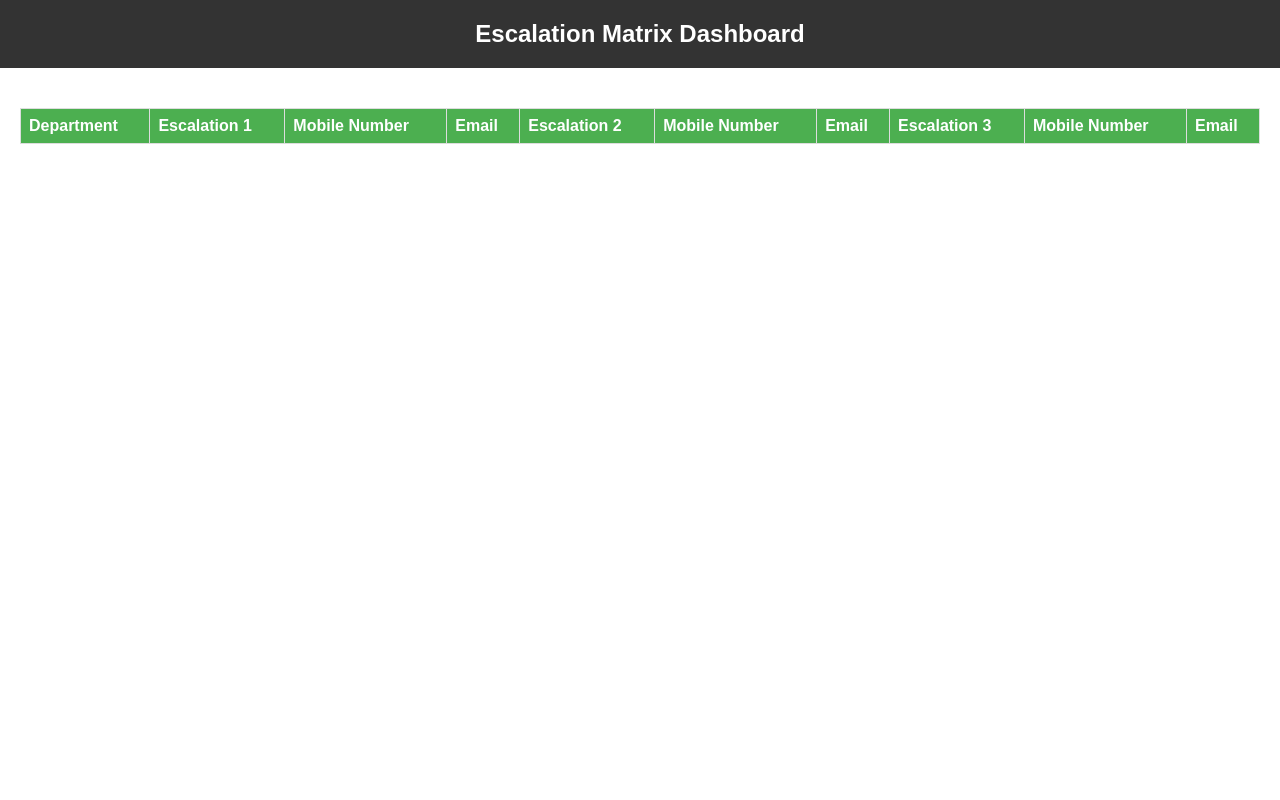
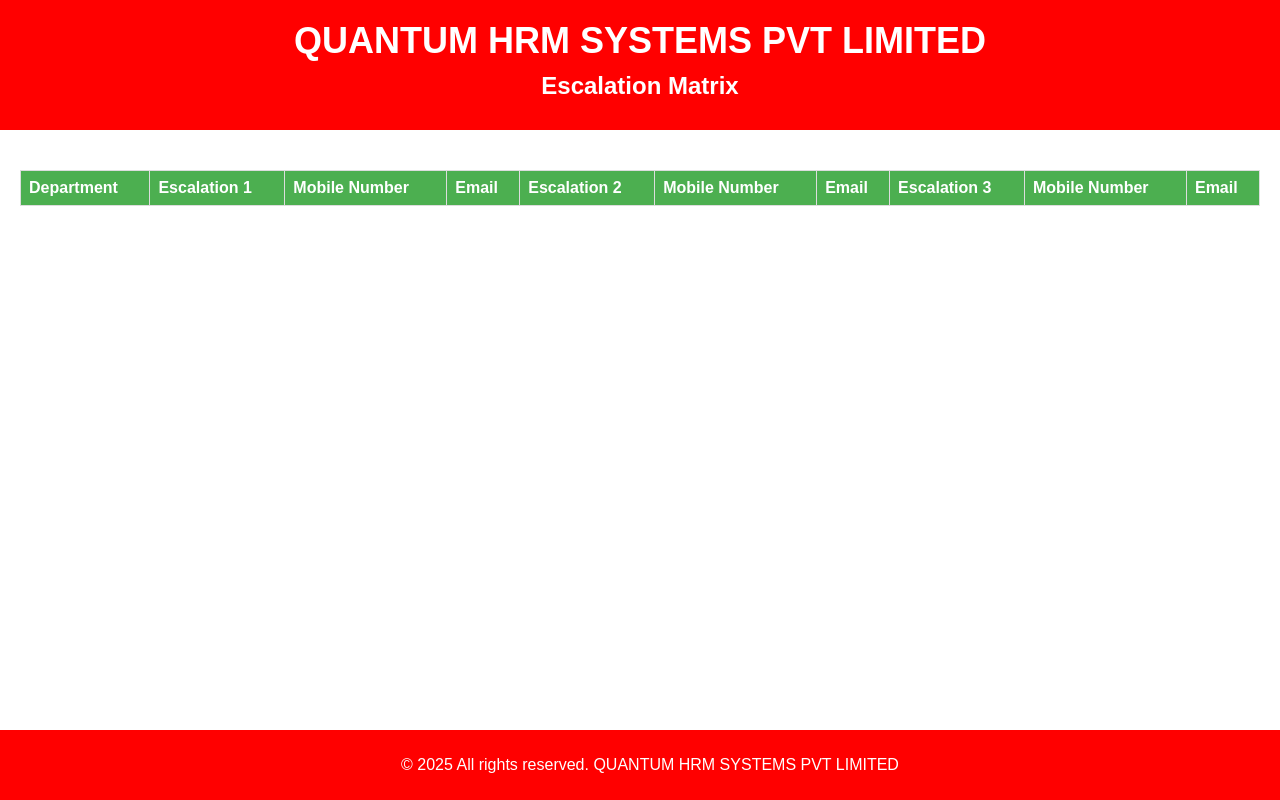
Before and after one commit to hrmsystemsngl/matrix, a plain HTML site: page index.html in a window 1280 px wide. Drawn offline with nearby package versions, Linux system fonts and the light colour scheme; no server answers.

Commit message:
Update index.html

```diff
--- a/index.html
+++ b/index.html
@@ -11,14 +11,25 @@
             padding: 0;
         }
 
-        h2 {
+        /* Header Styles */
+        header {
+            background-color: #ff0000;
+            color: white;
             text-align: center;
             padding: 20px;
-            background-color: #333;
-            color: white;
+        }
+
+        h1 {
+            font-size: 36px;
             margin: 0;
         }
 
+        h2 {
+            font-size: 24px;
+            margin: 10px 0;
+        }
+
+        /* Table Styles */
         table {
             width: 100%;
             border-collapse: collapse;
@@ -43,11 +54,28 @@
         .container {
             padding: 20px;
         }
+
+        /* Footer Styles */
+        footer {
+            background-color: #ff0000;
+            color: white;
+            text-align: center;
+            padding: 10px;
+            position: fixed;
+            bottom: 0;
+            width: 100%;
+        }
     </style>
 </head>
 <body>
 
-    <h2>Escalation Matrix Dashboard</h2>
+    <!-- Header Section -->
+    <header>
+        <h1>QUANTUM HRM SYSTEMS PVT LIMITED</h1>
+        <h2>Escalation Matrix</h2>
+    </header>
+
+    <!-- Table Section -->
     <div class="container">
         <table id="matrixTable">
             <thead>
@@ -70,6 +98,12 @@
         </table>
     </div>
 
+    <!-- Footer Section -->
+    <footer>
+        <p>&copy; 2025 All rights reserved. QUANTUM HRM SYSTEMS PVT LIMITED</p>
+    </footer>
+
+    <!-- Script to Fetch and Display CSV Data -->
     <script src="https://cdnjs.cloudflare.com/ajax/libs/PapaParse/5.3.0/papaparse.min.js"></script>
     <script>
         const tableBody = document.querySelector('#matrixTable tbody');
```
